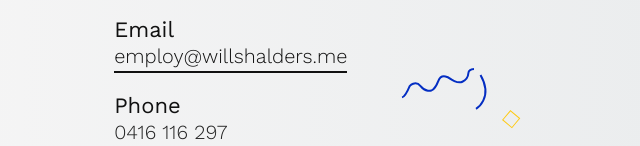
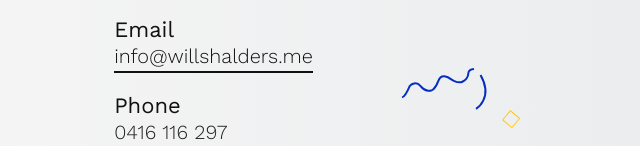
Before and after one commit to MoonMoon85/willshalders, a website: page index.html in a window 1280 px wide. Shown: the part 654-800 px from the top of the page, 620-1260 px from the left. Drawn offline with nearby package versions, Linux system fonts and the light colour scheme; files that its build step writes are made by us from their sources; a script that the page names is missing; files whose address does not match are found by name.

Commit message:
Update email details

```diff
--- a/index.html
+++ b/index.html
@@ -42,7 +42,7 @@
                     <div class="grid-12 offset-md-1 grid-md-5">
                         <h2>Contact stuff</h2>
                         <h4>Email</h4>
-                        <a href="mailto:employ@willshalders.me">employ@willshalders.me</a>
+                        <a href="mailto:info@willshalders.me">info@willshalders.me</a>
                         <h4>Phone</h4>
                         <p>0416 116 297</p>
                         <h4>CV</h4>
```
Also changed, not shown: dist/index.html, 1 other file.
